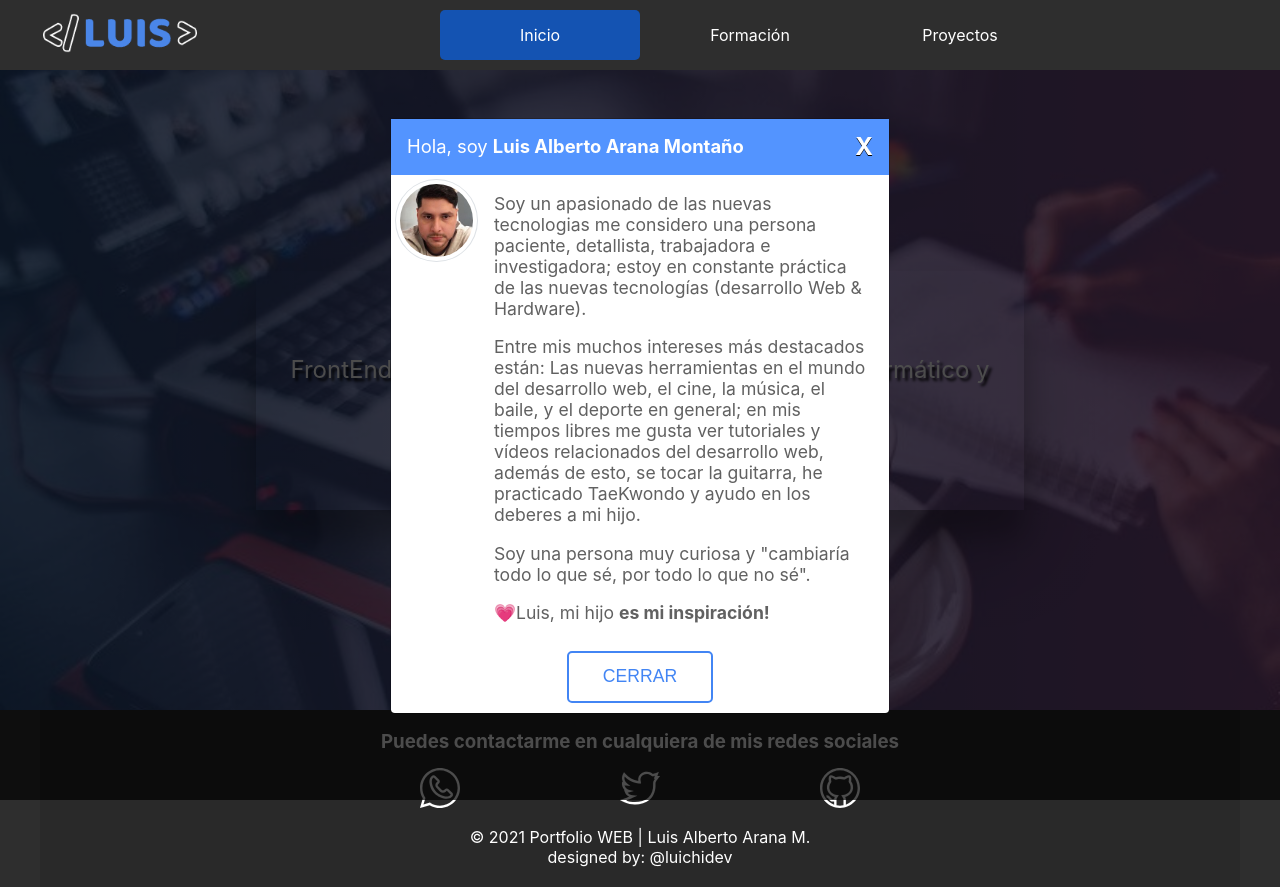
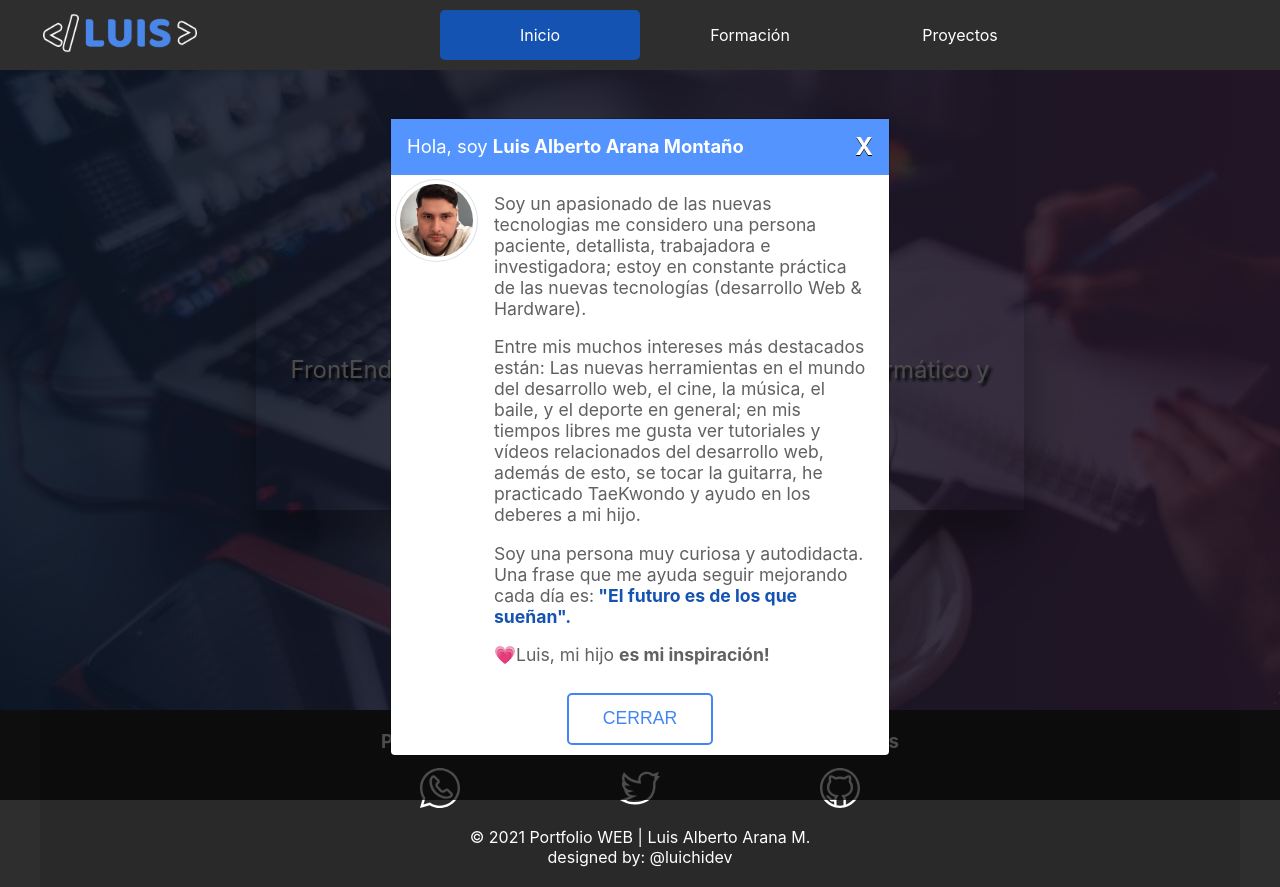
Before and after one commit to Luichidev/portfolio-luis, a Next.js app: page / in a window 1280 px wide. Both pictures are taken after a click on the button "SABER MÁS...". Built offline with nearby package versions, Linux system fonts and the light colour scheme; a web font is replaced by a local one.

Commit message:
Se cambio la frase en la vista inicio de la ventana modal saber más

```diff
--- a/pages/index.js
+++ b/pages/index.js
@@ -50,8 +50,9 @@ export default function Home() {
                       deberes a mi hijo.
                     </p>
                     <p>
-                      Soy una persona muy curiosa y "cambiaría todo lo que sé,
-                      por todo lo que no sé".
+                      Soy una persona muy curiosa y autodidacta. Una frase que
+                      me ayuda seguir mejorando cada día es:
+                      <span> "El futuro es de los que sueñan".</span>
                     </p>
                     <p>
                       <span>&#128151;</span>
@@ -190,6 +191,11 @@ export default function Home() {
           font-size: 0.8rem;
         }
 
+        .modal__info span {
+          color: var(--mainColor);
+          font-weight: bold;
+        }
+
         .close {
           font-size: 0.9rem;
           font-weight: 700;
```
